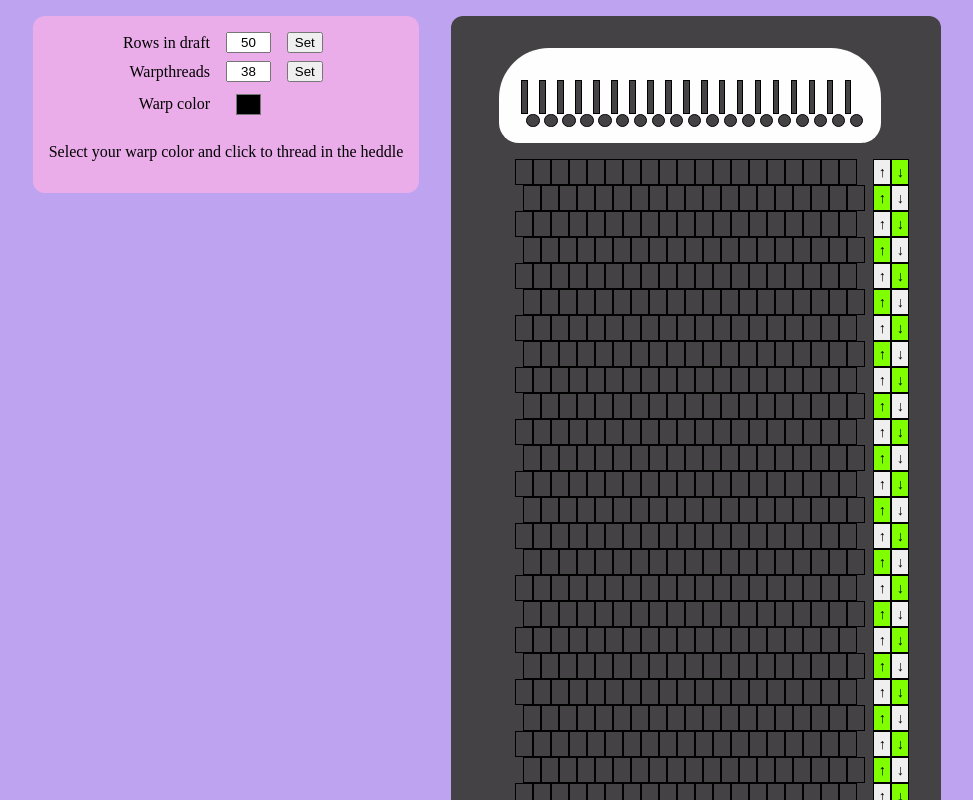
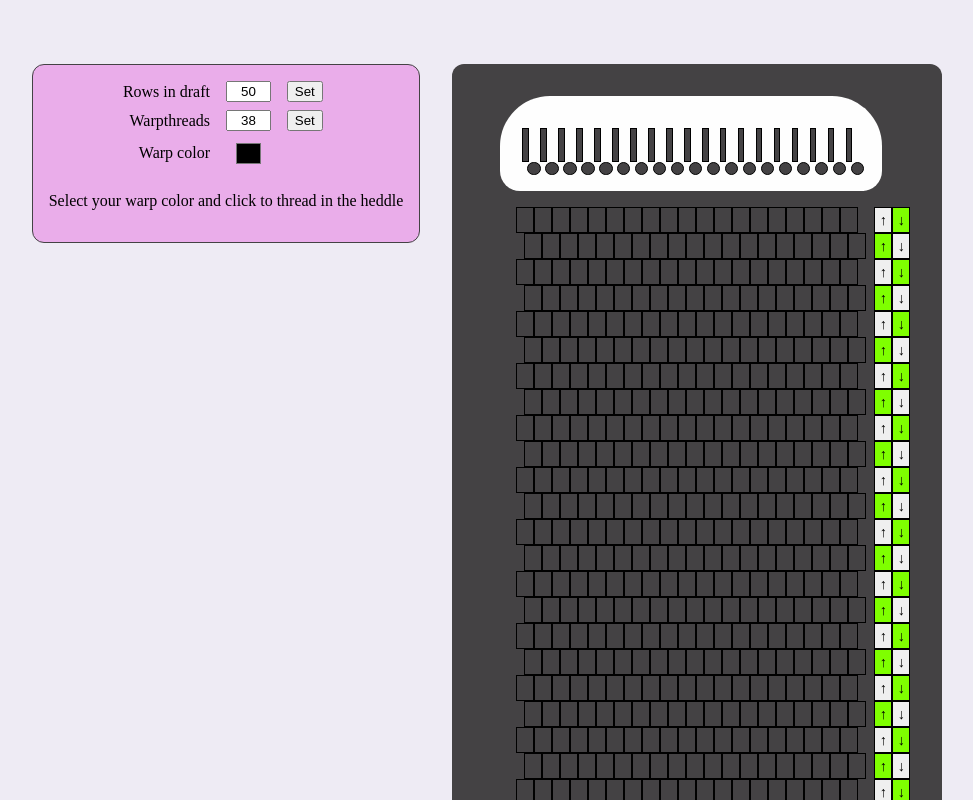
Before and after one commit to TereseBo/baddle, a React (Create React App) app: page / in a window 1280 px wide. Shown: the top 800 px of the page, without its empty margins (153-1126 px from the left). Built offline with nearby package versions, Linux system fonts and the light colour scheme.

Commit message:
Adjustment of horrid styling

```diff
--- a/src/components/Preferences.scss
+++ b/src/components/Preferences.scss
@@ -1,10 +1,9 @@
 @use "../style/mixins.scss" as m;
 .Preferences{
     @include m.text-box;
+    @include m.rounded-borders;
     display: flex;
     flex-direction: column;
     gap:0.5rem;
     padding: 1rem;
-
-
 }
--- a/src/index.css
+++ b/src/index.css
@@ -5,7 +5,7 @@ body {
     sans-serif, -apple-system, BlinkMacSystemFont, ;
   -webkit-font-smoothing: antialiased;
   -moz-osx-font-smoothing: grayscale;
-  background-color: rgb(189, 163, 240);
+  background-color: rgb(238, 235, 244);
 }
 
 code {
--- a/src/pages/Banddraft.scss
+++ b/src/pages/Banddraft.scss
@@ -7,8 +7,9 @@
     align-items: flex-start;
     justify-content: center;
     gap: v.$base-space;
+    padding-top: 3rem;
 
-    .draft{
+    .draft {
         background-color: v.$weave-base-color;
         @include m.rounded-corners;
         display: flex;
@@ -19,7 +20,7 @@
         width: fit-content;
         padding-top: v.$base-space;
         padding-right: v.$base-space;
-    padding-left: calc(v.$base-space + (v.$threadspace * 2 ));
+        padding-left: calc(v.$base-space + (v.$threadspace * 2));
 
         .Warp {
             margin-left: calc(v.$base-space * -1 + 1rem);
--- a/src/style/mixins.scss
+++ b/src/style/mixins.scss
@@ -57,12 +57,18 @@
 
     /* Firefox */
     input[type=number] {
+        appearance: textfield;
         -moz-appearance: textfield;
     }
 }
 
 @mixin rounded-corners{
     border-radius: 12px;
+}
+
+@mixin rounded-borders{
+    @include rounded-corners;
+    border:1px ridge v.$weave-base-color
 }
 
 @mixin text-box{
```
Lines whose indentation alone changed are shown as unchanged.
